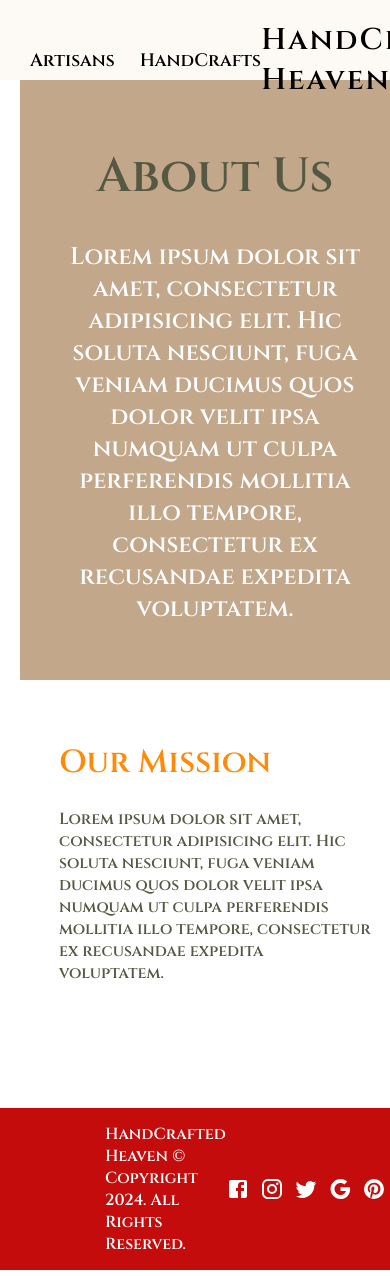
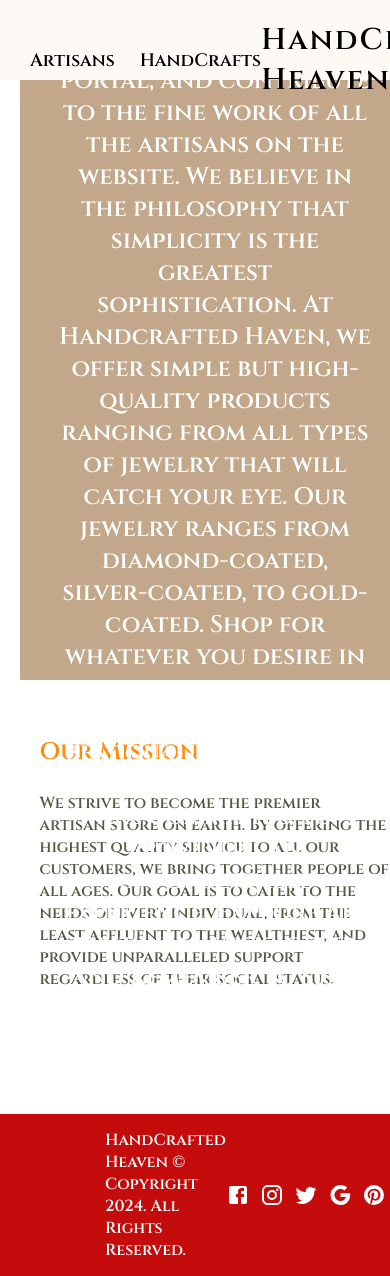
Before and after one commit to MartaLyrical/handcraftedheaven, a React (Create React App) app: page /about in a window 390 px wide. Shown: the top 1276 px of the page. Built offline with nearby package versions, Linux system fonts and the light colour scheme; a web font is replaced by a local one.

Commit message:
initial commit

```diff
--- a/package.json
+++ b/package.json
@@ -16,6 +16,7 @@
     "dotenv": "^16.4.5",
     "react": "^18.3.1",
     "react-dom": "^18.3.1",
+    "react-responsive": "^10.0.0",
     "react-router-dom": "^6.23.1",
     "react-router-hash-link": "^2.4.3",
     "react-scripts": "^5.0.1",
--- a/src/pages/About/About.jsx
+++ b/src/pages/About/About.jsx
@@ -11,10 +11,7 @@ const About = () => {
           <div className="details">
             <h1>About Us</h1>
             <p>
-              Lorem ipsum dolor sit amet, consectetur adipisicing elit. Hic
-              soluta nesciunt, fuga veniam ducimus quos dolor velit ipsa numquam
-              ut culpa perferendis mollitia illo tempore, consectetur ex
-              recusandae expedita voluptatem.
+            Handcrafted Haven is a website that showcases the artwork of different artisans. The website allows potential customers to sign in, shop on the portal, and contribute to the fine work of all the artisans on the website. We believe in the philosophy that simplicity is the greatest sophistication. At Handcrafted Haven, we offer simple but high-quality products ranging from all types of jewelry that will catch your eye. Our jewelry ranges from diamond-coated, silver-coated, to gold-coated. Shop for whatever you desire in the comfort of your own home and get the best quality jewelry at an affordable price. We are committed to providing an unforgettable experience. Explore all that we have to offer and remember to sign up to register.
             </p>
           </div>
         </div>
@@ -24,10 +21,7 @@ const About = () => {
             <div className="left-col">
               <h1>Our Mission</h1>
               <p>
-                Lorem ipsum dolor sit amet, consectetur adipisicing elit. Hic
-                soluta nesciunt, fuga veniam ducimus quos dolor velit ipsa
-                numquam ut culpa perferendis mollitia illo tempore, consectetur
-                ex recusandae expedita voluptatem.
+              We strive to become the premier artisan store on earth. By offering the highest quality service to all our customers, we bring together people of all ages. Our goal is to cater to the needs of every individual, from the least affluent to the wealthiest, and provide unparalleled support regardless of their social status.
               </p>
             </div>
           </div>
--- a/src/pages/About/about.scss
+++ b/src/pages/About/about.scss
@@ -52,7 +52,7 @@
       .upper-row {
         display: flex;
         justify-content: space-between;
-        gap: 150px;
+        gap: 5%; /* Adjust gap for responsiveness */
         align-items: center;
 
         h1 {
@@ -64,7 +64,7 @@
         display: flex;
         justify-content: space-between;
         align-items: center;
-        gap: 150px;
+        gap: 5%; /* Adjust gap for responsiveness */
       }
     }
 
@@ -133,3 +133,28 @@
     }
   }
 }
+
+/* Responsive CSS */
+@media (max-width: 768px) {
+  .about .container .middle,
+  .about .container .explore .buttons {
+    width: 90%; /* Adjust width for smaller screens */
+  }
+}
+
+@media (max-width: 576px) {
+  .about .container .middle .upper-row,
+  .about .container .middle .lower-row {
+    flex-direction: column; /* Change to column layout for smaller screens */
+    gap: 20px; /* Adjust gap for smaller screens */
+  }
+
+  .about .container .middle .upper-row h1,
+  .about .container .middle .lower-row h1 {
+    font-size: 24px; /* Adjust font size for smaller screens */
+  }
+
+  .about .container .explore .buttons button {
+    font-size: 16px; /* Adjust font size for smaller screens */
+  }
+}
```
Also changed, not shown: src/App.css (line endings or trailing spaces), src/index.css (line endings or trailing spaces), 1 other file (tests, documents, lock files or other folders).
